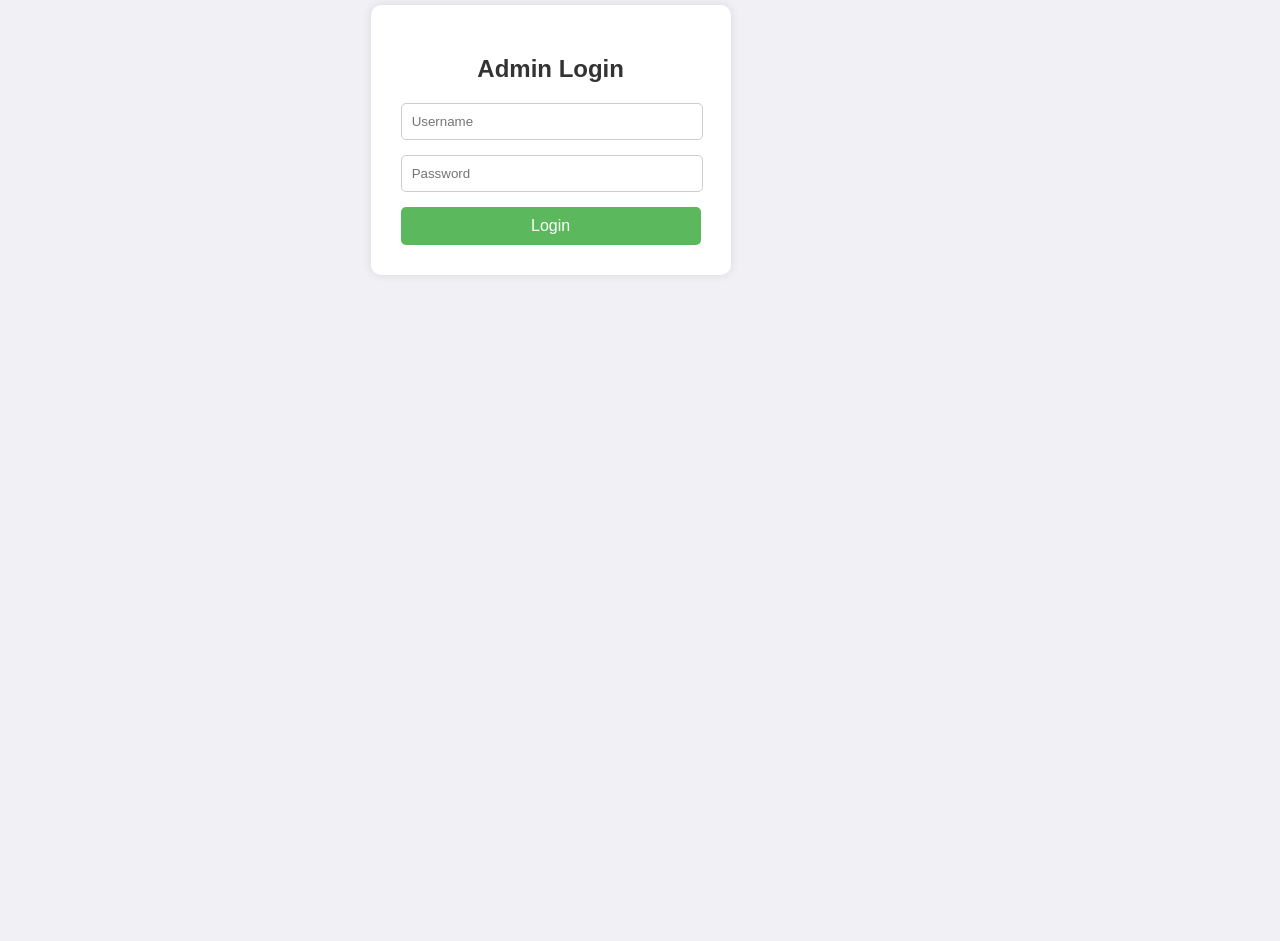
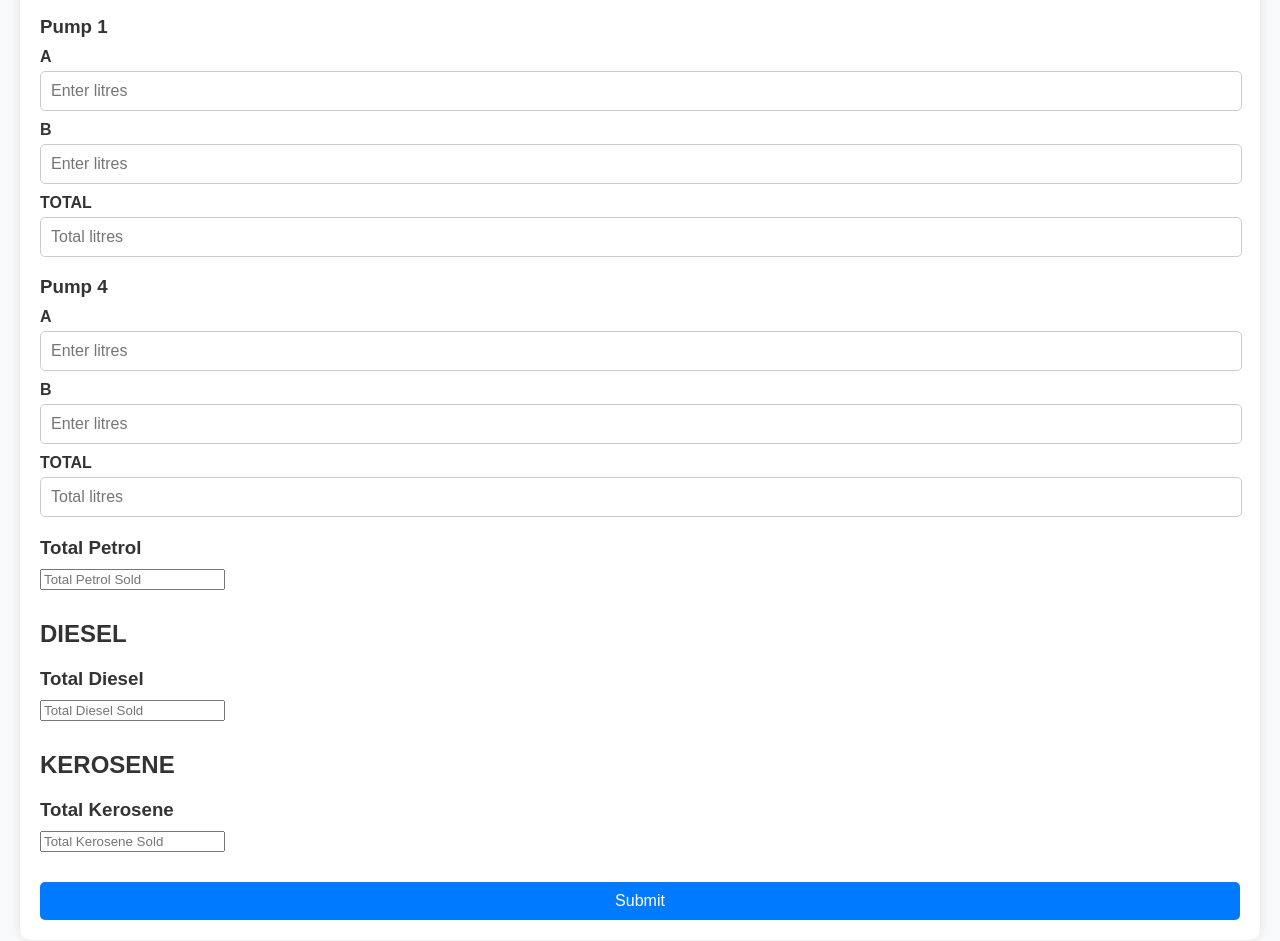
Before and after one commit to Mullah007/Filling-Station-Management-System, a plain HTML site: page index.html in a window 1280 px wide. Shown: the part 300-1241 px from the top of the page. Before the commit the page ends 800 px from the top, so only its background shows below. Drawn offline with Linux system fonts and the light colour scheme.

Commit message:
Update index.html

```diff
--- a/index.html
+++ b/index.html
@@ -3,52 +3,60 @@
 <head>
     <meta charset="UTF-8">
     <meta name="viewport" content="width=device-width, initial-scale=1.0">
-    <title>Filling Station Management System</title>
+    <title>Filling Station Management - Data Entry</title>
     <style>
         body {
-            background-color: #f0f0f5;
+            background-color: #f8f9fa;
             font-family: Arial, sans-serif;
             color: #333;
             margin: 0;
             padding: 0;
             display: flex;
-            justify-content: center;
-            align-items: center;
-            height: 100vh;
+            justify-content: flex-start;
+            align-items: flex-start;
+            padding: 20px;
         }
 
         .container {
-            text-align: center;
-            display: none;
+            background-color: #fff;
+            padding: 20px;
+            border-radius: 10px;
+            box-shadow: 0 0 10px rgba(0, 0, 0, 0.1);
+            width: 100%;
+            max-width: 1200px;
         }
 
-        .login-box, .data-entry-box {
-            background-color: #fff;
-            padding: 30px;
-            border-radius: 10px;
-            box-shadow: 0 0 10px rgba(0, 0, 0, 0.1);
-            width: 300px;
-        }
-
-        h1, h2 {
+        h1, h2, h3 {
             color: #333;
+            margin-bottom: 10px;
         }
 
         .textbox {
-            margin: 15px 0;
+            margin: 10px 0;
+        }
+
+        .textbox label {
+            display: block;
+            font-weight: bold;
         }
 
         .textbox input {
             width: calc(100% - 20px);
             padding: 10px;
+            margin-top: 5px;
             border: 1px solid #ccc;
             border-radius: 5px;
+            font-size: 16px;
+        }
+
+        .section {
+            margin-bottom: 30px;
         }
 
         .btn {
             width: 100%;
             padding: 10px;
-            background-color: #5cb85c;
+            background-color: #007bff;
             color: #fff;
             border: none;
             border-radius: 5px;
@@ -57,83 +65,122 @@
         }
 
         .btn:hover {
-            background-color: #4cae4c;
+            background-color: #0056b3;
         }
 
-        .data-entry-box .btn {
-            background-color: #007bff;
+        .total-box {
+            margin-top: 20px;
         }
 
-        .data-entry-box .btn:hover {
-            background-color: #0056b3;
+        .row {
+            display: flex;
+            justify-content: space-between;
+        }
+
+        .column {
+            flex: 1;
+            padding: 0 10px;
         }
     </style>
 </head>
 <body>
-    <div class="container login-container" id="login-container">
-        <h1>Filling Station Management System</h1>
-        <div class="login-box">
-            <h2>Admin Login</h2>
-            <form onsubmit="return validateLogin()">
+    <div class="container">
+        <h1>Fuel Data Entry</h1>
+
+        <div class="section" id="opening-closing">
+            <h2>Opening and Closing Litres</h2>
+            <div class="row">
+                <div class="column">
+                    <div class="textbox">
+                        <label for="openingLitres">Opening Litres</label>
+                        <input type="number" id="openingLitres" placeholder="Enter opening litres" required>
+                    </div>
+                </div>
+                <div class="column">
+                    <div class="textbox">
+                        <label for="closingLitres">Closing Litres</label>
+                        <input type="number" id="closingLitres" placeholder="Enter closing litres" required>
+                    </div>
+                </div>
+            </div>
+        </div>
+
+        <div class="section" id="petrol">
+            <h2>PETROL</h2>
+            <div id="petrol-pumps">
+                <h3>Pump 1</h3>
                 <div class="textbox">
-                    <input type="text" placeholder="Username" id="username" required>
+                    <label for="petrolA1">A</label>
+                    <input type="number" id="petrolA1" placeholder="Enter litres" oninput="calculateTotal('petrol', 1)">
                 </div>
                 <div class="textbox">
-                    <input type="password" placeholder="Password" id="password" required>
-                </div>
-                <input type="submit" class="btn" value="Login">
-            </form>
-        </div>
-    </div>
-
-    <div class="container data-entry-container" id="data-entry-container">
-        <h1>Enter Fuel Data</h1>
-        <div class="data-entry-box">
-            <form onsubmit="return validateData()">
-                <div class="textbox">
-                    <input type="number" placeholder="Opening Litres" id="openingLitres" required>
+                    <label for="petrolB1">B</label>
+                    <input type="number" id="petrolB1" placeholder="Enter litres" oninput="calculateTotal('petrol', 1)">
                 </div>
                 <div class="textbox">
-                    <input type="number" placeholder="Closing Litres" id="closingLitres" required>
+                    <label for="petrolTotal1">TOTAL</label>
+                    <input type="number" id="petrolTotal1" placeholder="Total litres" readonly>
                 </div>
-                <input type="submit" class="btn" value="Submit">
-            </form>
+                <!-- Repeat for Pump 2, Pump 3, and Pump 4 -->
+                <!-- Skipping Pump 2 and Pump 3 for brevity -->
+                <h3>Pump 4</h3>
+                <div class="textbox">
+                    <label for="petrolA4">A</label>
+                    <input type="number" id="petrolA4" placeholder="Enter litres" oninput="calculateTotal('petrol', 4)">
+                </div>
+                <div class="textbox">
+                    <label for="petrolB4">B</label>
+                    <input type="number" id="petrolB4" placeholder="Enter litres" oninput="calculateTotal('petrol', 4)">
+                </div>
+                <div class="textbox">
+                    <label for="petrolTotal4">TOTAL</label>
+                    <input type="number" id="petrolTotal4" placeholder="Total litres" readonly>
+                </div>
+            </div>
+            <div class="total-box">
+                <h3>Total Petrol</h3>
+                <input type="number" id="totalPetrol" placeholder="Total Petrol Sold" readonly>
+            </div>
         </div>
+
+        <div class="section" id="diesel">
+            <h2>DIESEL</h2>
+            <div id="diesel-pumps">
+                <!-- Repeat the structure similar to petrol for Diesel -->
+                <!-- Skipping the detailed structure for brevity -->
+            </div>
+            <div class="total-box">
+                <h3>Total Diesel</h3>
+                <input type="number" id="totalDiesel" placeholder="Total Diesel Sold" readonly>
+            </div>
+        </div>
+
+        <div class="section" id="kerosene">
+            <h2>KEROSENE</h2>
+            <div id="kerosene-pumps">
+                <!-- Repeat the structure similar to petrol for Kerosene -->
+                <!-- Skipping the detailed structure for brevity -->
+            </div>
+            <div class="total-box">
+                <h3>Total Kerosene</h3>
+                <input type="number" id="totalKerosene" placeholder="Total Kerosene Sold" readonly>
+            </div>
+        </div>
+
+        <input type="submit" class="btn" value="Submit">
     </div>
 
     <script>
-        document.getElementById('login-container').style.display = 'block';
+        function calculateTotal(fuelType, pumpNumber) {
+            let a = parseFloat(document.getElementById(fuelType + 'A' + pumpNumber).value) || 0;
+            let b = parseFloat(document.getElementById(fuelType + 'B' + pumpNumber).value) || 0;
+            document.getElementById(fuelType + 'Total' + pumpNumber).value = a + b;
 
-        function validateLogin() {
-            const username = document.getElementById('username').value;
-            const password = document.getElementById('password').value;
-
-            if (username === 'mullah007' && password === '1776') {
-                document.getElementById('login-container').style.display = 'none';
-                document.getElementById('data-entry-container').style.display = 'block';
-                return false;
-            } else {
-                alert('Invalid credentials. Please try again.');
-                return false;
+            let total = 0;
+            for (let i = 1; i <= 4; i++) {
+                total += parseFloat(document.getElementById(fuelType + 'Total' + i).value) || 0;
             }
-        }
-
-        function validateData() {
-            const openingLitres = document.getElementById('openingLitres').value;
-            const closingLitres = document.getElementById('closingLitres').value;
-
-            if (openingLitres < 0 || closingLitres < 0) {
-                alert('Litres cannot be negative. Please enter valid numbers.');
-                return false;
-            }
-
-            if (closingLitres < openingLitres) {
-                alert('Closing litres cannot be less than opening litres.');
-                return false;
-            }
-
-            alert('Data submitted successfully!');
-            return true;
+            document.getElementById('total' + fuelType.charAt(0).toUpperCase() + fuelType.slice(1)).value = total;
         }
     </script>
 </body>
```
